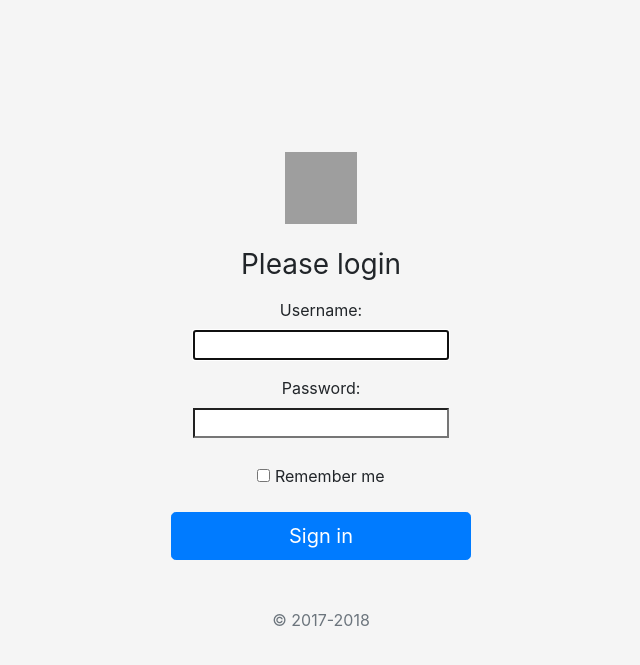
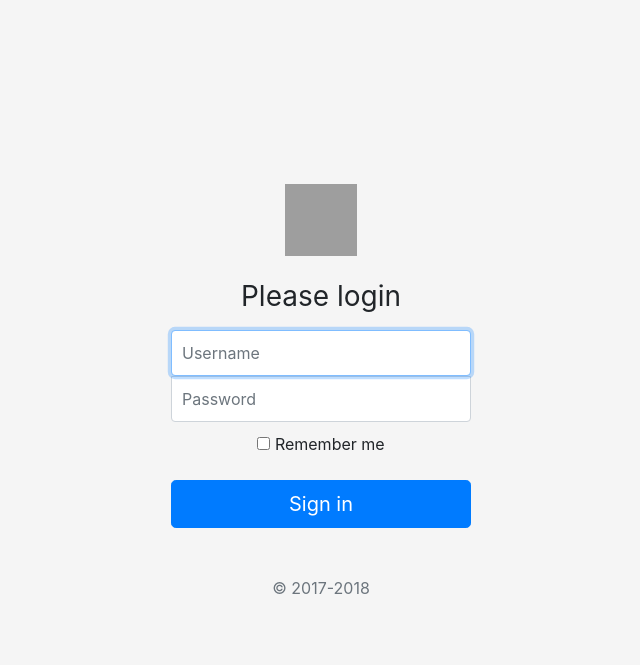
Before and after one commit to Jamalvandi/My-Site, a Django app: page /accounts/login in a window 1280 px wide. Shown: the top 665 px of the page, without its empty margins (319-959 px from the left). Run offline with Django 3.2, Linux system fonts and the light colour scheme; some libraries are stand-ins or nearby versions; grey boxes are pictures that could not be loaded.

Commit message:
logout and ...
-add logout
-return login to default views
-use decorators (login_required)

```diff
--- a/accounts/url.py
+++ b/accounts/url.py
@@ -8,9 +8,8 @@ urlpatterns =[
     # login
     # path("login", login_view, name = "login"),
     path('login' , login_view, name="login"),
-
     # registrations
     path("register", register_view, name= "register"),
     # logout
-    # path("logout" ,logout_view , name= "logout"),
+    path("logout" ,logout_view , name= "logout"),
 ]
--- a/accounts/views.py
+++ b/accounts/views.py
@@ -1,6 +1,7 @@
 from django.shortcuts import render ,redirect
-from django.contrib.auth import authenticate, login
+from django.contrib.auth import authenticate, login, logout
 from django.contrib.auth.forms import AuthenticationForm
+from django.contrib.auth.decorators import login_required
 # Create your views here.
 def login_view(request):
 
@@ -8,8 +9,8 @@ def login_view(request):
             if request.method == "POST":
                 form = AuthenticationForm(request = request, data = request.POST)
                 if form.is_valid():
-                    username = form.cleaned_data.get("username")  # ✅ Correct
-                    password = form.cleaned_data.get("password")  # ✅ Correct
+                    username = form.cleaned_data.get("username")
+                    password = form.cleaned_data.get("password")
                     user = authenticate(request, username=username, password=password)
                     if user is not None:
                         login(request, user)
@@ -18,15 +19,15 @@ def login_view(request):
             context = {"form" : form }
             return render(request,"accounts/login.html" , context)
         else:
-            print("klklklklkk")
             return redirect("/")
 
 
 
 
-
+@login_required
 def logout_view(request):
-    pass
+    logout(request)
+    return redirect("/")
 
 def register_view(request):
     return render(request, "accounts/register.html")
--- a/templates/accounts/login.html
+++ b/templates/accounts/login.html
@@ -24,11 +24,10 @@
           {% csrf_token %}
           <img class="mb-4" src="https://i.pinimg.com/736x/09/21/fc/0921fc87aa989330b8d403014bf4f340.jpg" alt="" width="72" height="72">
           <h1 class="h3 mb-3 font-weight-normal">Please login</h1>
-          {% comment %} <label for="inputEmail" class="sr-only">Username</label>
+          <label for="inputEmail" class="sr-only">Username</label>
           <input type="text" id="inputUsername" name = "username" class="form-control" placeholder="Username" required autofocus>
           <label for="inputPassword" class="sr-only">Password</label>
-          <input type="password" id="inputPassword" name ="password" class="form-control" placeholder="Password" required> {% endcomment %}
-          {{ form.as_p }}
+          <input type="password" id="inputPassword" name ="password" class="form-control" placeholder="Password" required>
           <div class="checkbox mb-3">
             <label>
               <input type="checkbox" value="remember-me"> Remember me
--- a/templates/base.html
+++ b/templates/base.html
@@ -39,9 +39,9 @@
           <div class="row align-items-center">
             <div class="col-lg-6 col-sm-6 col-6 header-top-left">
               <ul>
-                {% comment %} {% if request.user.is_authenticated :  %} {% endcomment %}
                 {% if request.user.is_authenticated %}
                 <li><a href="#">Logged in as {{ request.user.username }}</a></li>
+                <li><a href="{% url "accounts:logout" %}">Logout</a></li>
                 {% else %}
                 <li><a href="{% url "accounts:register" %}">Sign Up</a></li>
                 <li><a href="{% url "accounts:login" %}">Login</a></li>
```
